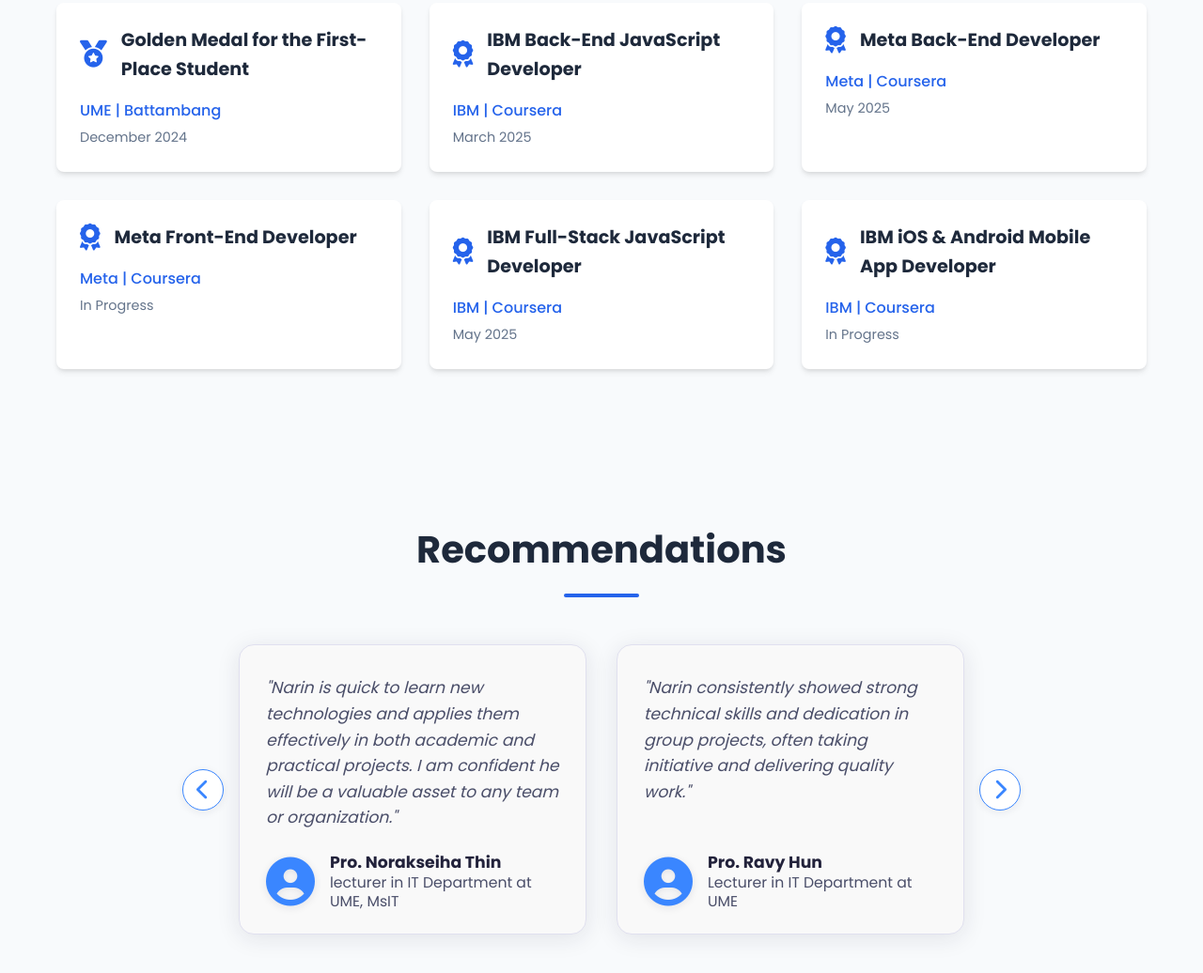
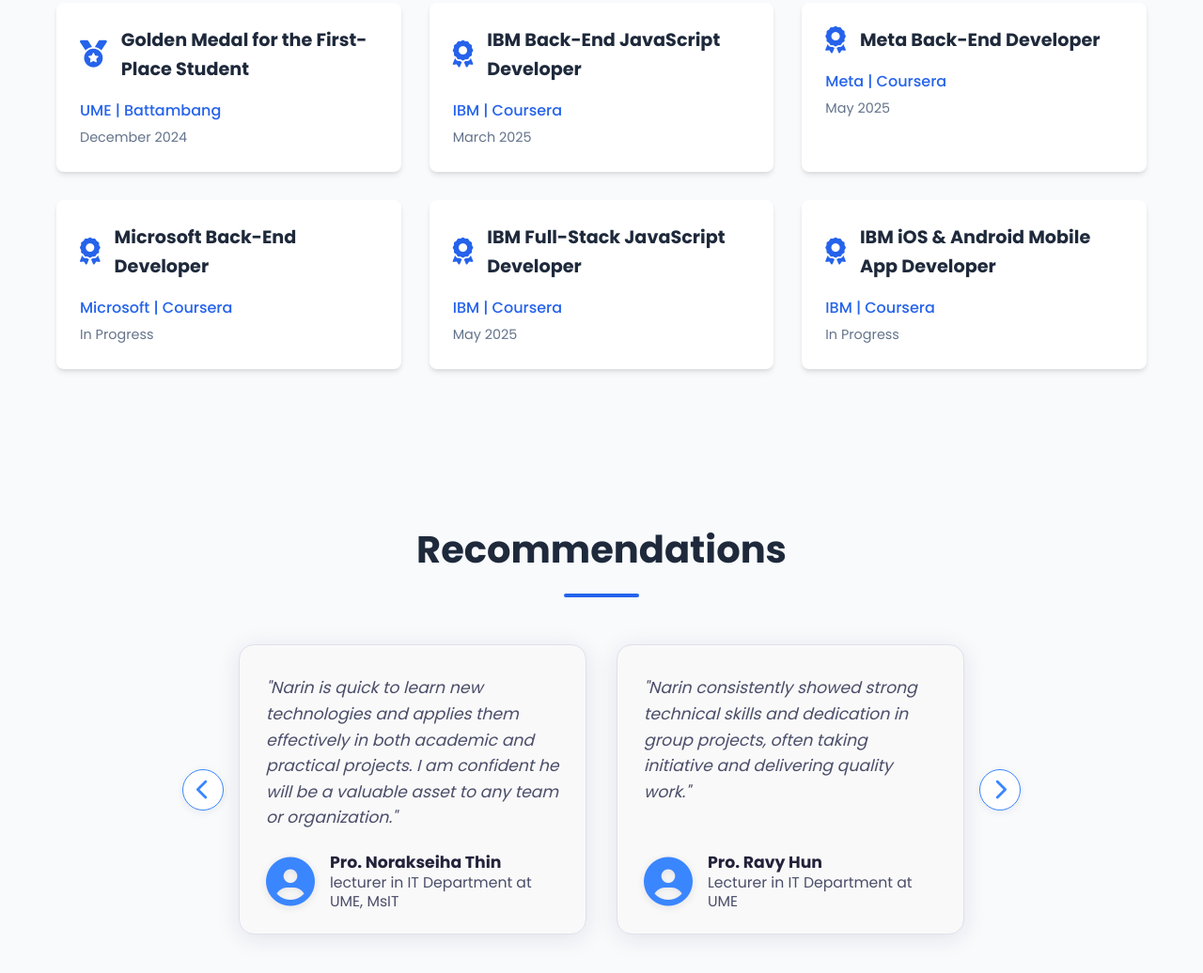
Before and after one commit to narin-rouen/portfolio, a plain HTML site: page index.html in a window 1280 px wide. Shown: the part 4138-5174 px from the top of the page at 94% size. Drawn offline with Linux system fonts and the light colour scheme.

Commit message:
update the 4th certificate

```diff
--- a/index.html
+++ b/index.html
@@ -336,9 +336,9 @@
           <div class="certificate-card">
             <div class="certificate-header">
               <i class="fas fa-award"></i>
-              <h3>Meta Front-End Developer</h3>
+              <h3>Microsoft Back-End Developer</h3>
             </div>
-            <p class="issuer">Meta | Coursera</p>
+            <p class="issuer">Microsoft | Coursera</p>
             <p class="date">In Progress</p>
           </div>
 
```
Also changed, not shown: compress-images.js (added).
